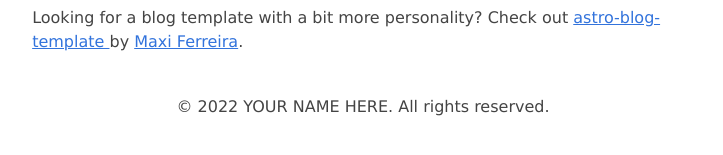
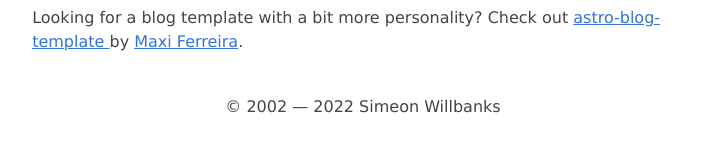
Before and after one commit to simeonwillbanks/simeonwillbanks.github.com, an Astro site: page / in a window 1280 px wide. Shown: the part 615-770 px from the top of the page, without its empty margins (277-1000 px from the left). Built offline with nearby package versions, Linux system fonts and the light colour scheme; Astro itself is replaced by a stand-in of ours.

Commit message:
update copyright

```diff
--- a/src/components/Footer.astro
+++ b/src/components/Footer.astro
@@ -3,7 +3,7 @@ const today = new Date();
 ---
 
 <footer>
-	&copy; {today.getFullYear()} YOUR NAME HERE. All rights reserved.
+	&copy; 2002 &mdash; {today.getFullYear()} Simeon Willbanks
 </footer>
 <style>
 	footer {
```
